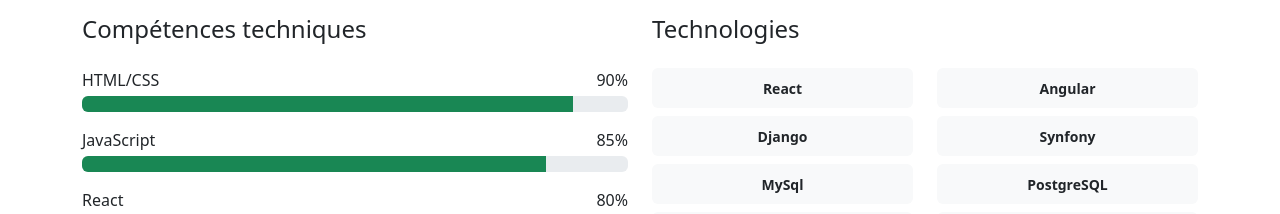
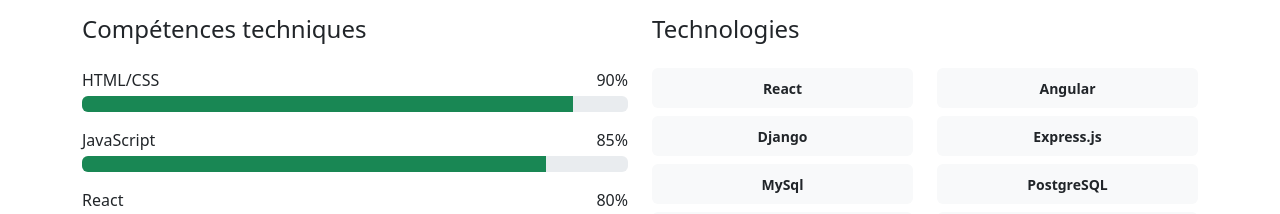
Before and after one commit to bassem669/portfolio, a React (Create React App) app: page / in a window 1280 px wide. Shown: the part 2360-2574 px from the top of the page. Built offline with nearby package versions, Linux system fonts and the light colour scheme.

Commit message:
amelioration

```diff
--- a/src/components/Hero.js
+++ b/src/components/Hero.js
@@ -68,7 +68,7 @@
               <Button
                 variant="outline-light"
                 size="lg"
-                href="/portfolio/CV Bassem Mathlouthi.pdf"
+                href="/portfolio/CVBassemMathlouthi.pdf"
                 target="_blank"
                 className="px-4 py-2 fw-bold"
               >
@@ -81,7 +81,7 @@
               <a href="https://github.com/bassem669" className="text-light fs-4">
                 <i className="fab fa-github"></i>
               </a>
-              <a href="www.linkedin.com/in/bassem-mathlouthi-3abab6362" className="text-light fs-4">
+              <a href="https://www.linkedin.com/in/bassem-mathlouthi-3abab6362/" className="text-light fs-4">
                 <i className="fab fa-linkedin"></i>
               </a>
               <a href="https://www.facebook.com/bassam.mathlouthi.1" className="text-light fs-4">
--- a/src/components/Skills.js
+++ b/src/components/Skills.js
@@ -12,7 +12,7 @@
   ];
 
   const technologies = [
-    'React', 'Angular','Django', 'Synfony', 'MySql', 'PostgreSQL',
+    'React', 'Angular','Django', 'Express.js', 'MySql', 'PostgreSQL',
     'TypeScript', 'Bootstrap', 'JavaScript', 'Java', 'Php',
     'Machine Learning', 'Intelligence Artificielle', 'Flutter', 'Kotling'
   ];
```
Also changed, not shown: 1 other file (tests, documents, lock files or other folders).
